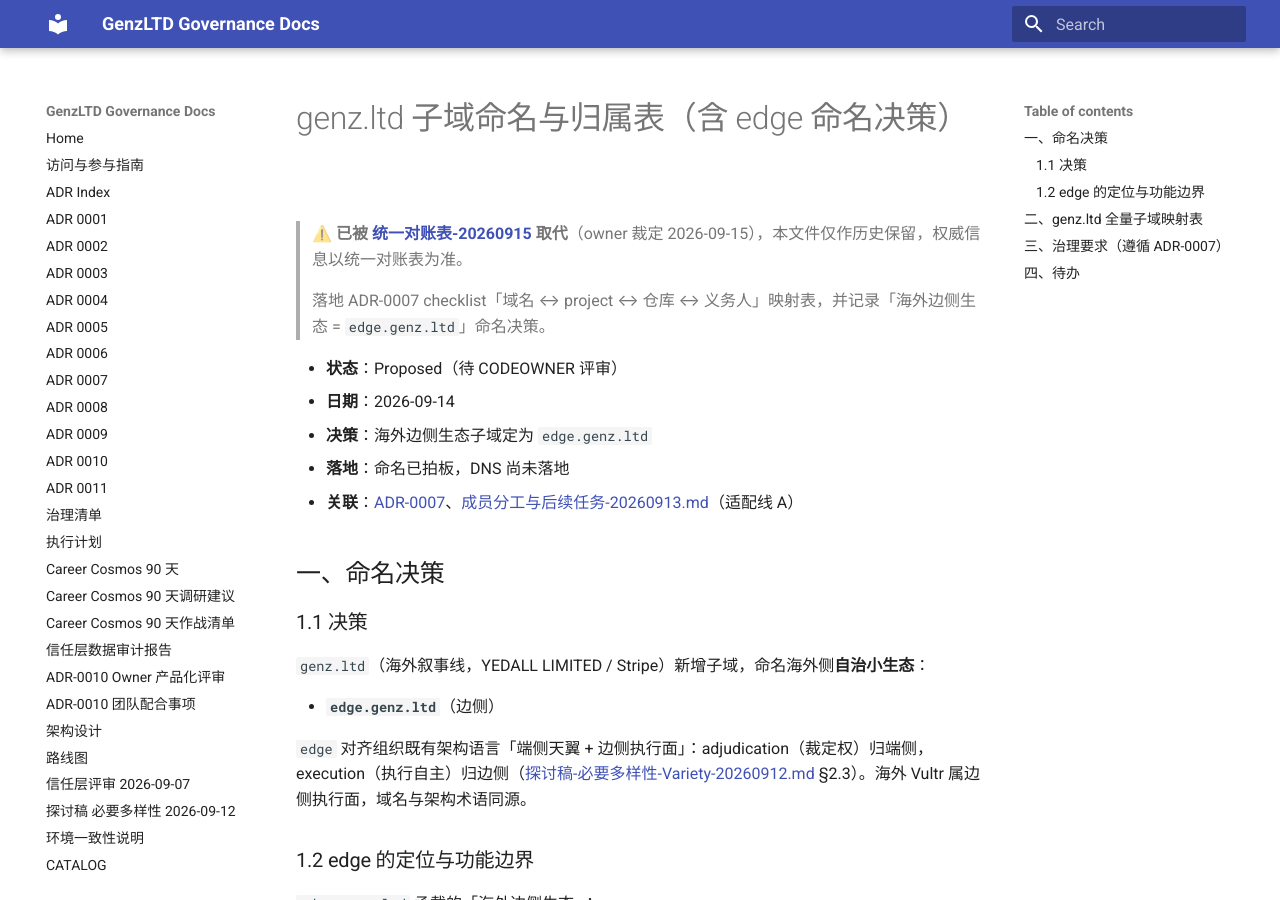
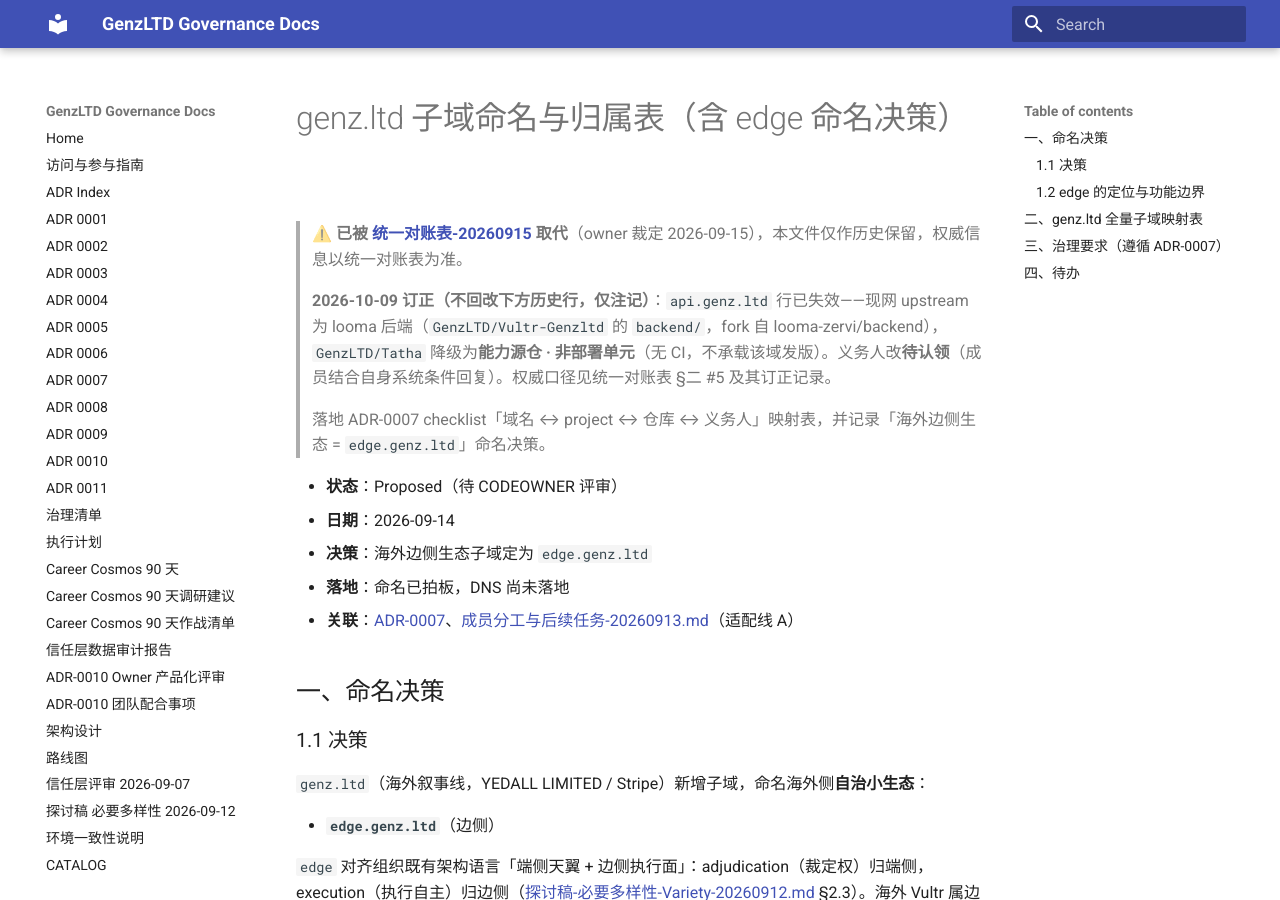
Before and after one commit to GenzLTD/docs, an MkDocs documentation site: the page built from docs/genz-ltd子域命名与归属表-20260914.md, in a window 1280 px wide and 900 px high. Built offline with MkDocs 1.6.1 and Material for MkDocs 9.7.7, drawn with Linux system fonts in a browser that asks for light colours.

Commit message:
docs(对账表): api.genz.ltd 仓库字段订正为 Vultr-Genzltd backend —— Tatha 降级为能力源仓，义务人改待认领

```diff
--- a/docs/genz-ltd子域命名与归属表-20260914.md
+++ b/docs/genz-ltd子域命名与归属表-20260914.md
@@ -1,6 +1,8 @@
 # genz.ltd 子域命名与归属表（含 edge 命名决策）
 
 > ⚠️ **已被 [统一对账表-20260915](统一对账表-20260915.md) 取代**（owner 裁定 2026-09-15），本文件仅作历史保留，权威信息以统一对账表为准。
+
+> **2026-10-09 订正（不回改下方历史行，仅注记）**：`api.genz.ltd` 行已失效——现网 upstream 为 looma 后端（`GenzLTD/Vultr-Genzltd` 的 `backend/`，fork 自 looma-zervi/backend），`GenzLTD/Tatha` 降级为**能力源仓 · 非部署单元**（无 CI，不承载该域发版）。义务人改**待认领**（成员结合自身系统条件回复）。权威口径见统一对账表 §二 #5 及其订正记录。
 
 > 落地 ADR-0007 checklist「域名 ↔ project ↔ 仓库 ↔ 义务人」映射表，并记录「海外边侧生态 = `edge.genz.ltd`」命名决策。
 
```
